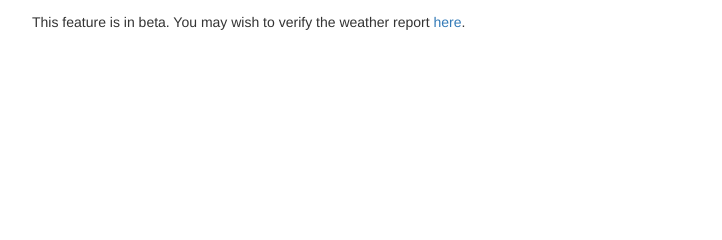
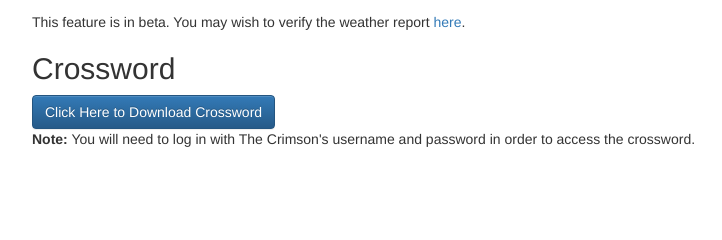
Before and after one commit to brianyu28/aneassist, a Flask app: page / in a window 1280 px wide. Shown: the part 413-653 px from the top of the page, without its empty margins (38-760 px from the left). Run offline with Flask 2, Linux system fonts and the light colour scheme; data that the repository does not hold is empty; some libraries are stand-ins or nearby versions.

Commit message:
Add crossword feature

```diff
--- a/application.py
+++ b/application.py
@@ -4,9 +4,15 @@ import os
 import pytz
 import requests
 
-from flask import Flask, render_template, request
+from flask import Flask, redirect, render_template, request
 
 app = Flask(__name__)
+
+def next_weekday(d, weekday):
+    days_ahead = weekday - d.weekday()
+    if days_ahead <= 0: # Target day already happened this week
+        days_ahead += 7
+    return d + datetime.timedelta(days_ahead - 7)
 
 @app.route("/")
 def index():
@@ -66,6 +72,15 @@ def extract():
 
     return res
 
+@app.route("/crossword/")
+def crossword():
+    # get the date of the most recent Monday
+    d = datetime.datetime.now()
+    next_monday = next_weekday(d, 0)
+    date_string = next_monday.strftime("%y%m%d")
+    url = "http://bbs.amuniversal.com/web/content/UFS_Puzzles/Todays_Crossword_Dailies/dax{}_week.zip".format(date_string)
+    return redirect(url)
+
 if __name__ == "__main__":
     port = int(os.environ.get('PORT', 5000))
     app.run(host='0.0.0.0', port=port)
--- a/templates/index.html
+++ b/templates/index.html
@@ -23,7 +23,15 @@
     </p>
 
 {% else %}
+<h2>Weather Projection</h2>
     There was an error retrieving the weather. <a href="https://weather.com/weather/5day/l/02138:4:US" target="_blank">Click here</a> to access the weather.
 {% endif %}
 
+<h2>Crossword</h2>
+
+<a href="{{ url_for('crossword') }}" class="btn btn-primary">Click Here to Download Crossword</a>
+<p>
+    <b>Note:</b> You will need to log in with The Crimson's username and password in order to access the crossword.
+</p>
+
 {% endblock %}
```
